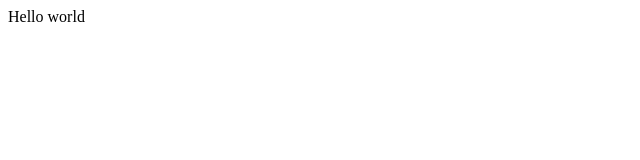
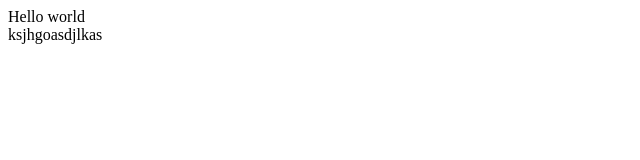
Before and after one commit to Sandeepad3118/demo-repo, a plain HTML site: page index.html in a window 1280 px wide. Shown: the whole page, without its empty margins (0-640 px from the left). Drawn offline with Linux system fonts and the light colour scheme.

Commit message:
updated html

```diff
--- a/index.html
+++ b/index.html
@@ -1 +1,2 @@
 <div>Hello  world</div>
+<div class="shfh">ksjhgoasdjlkas</div>
```
